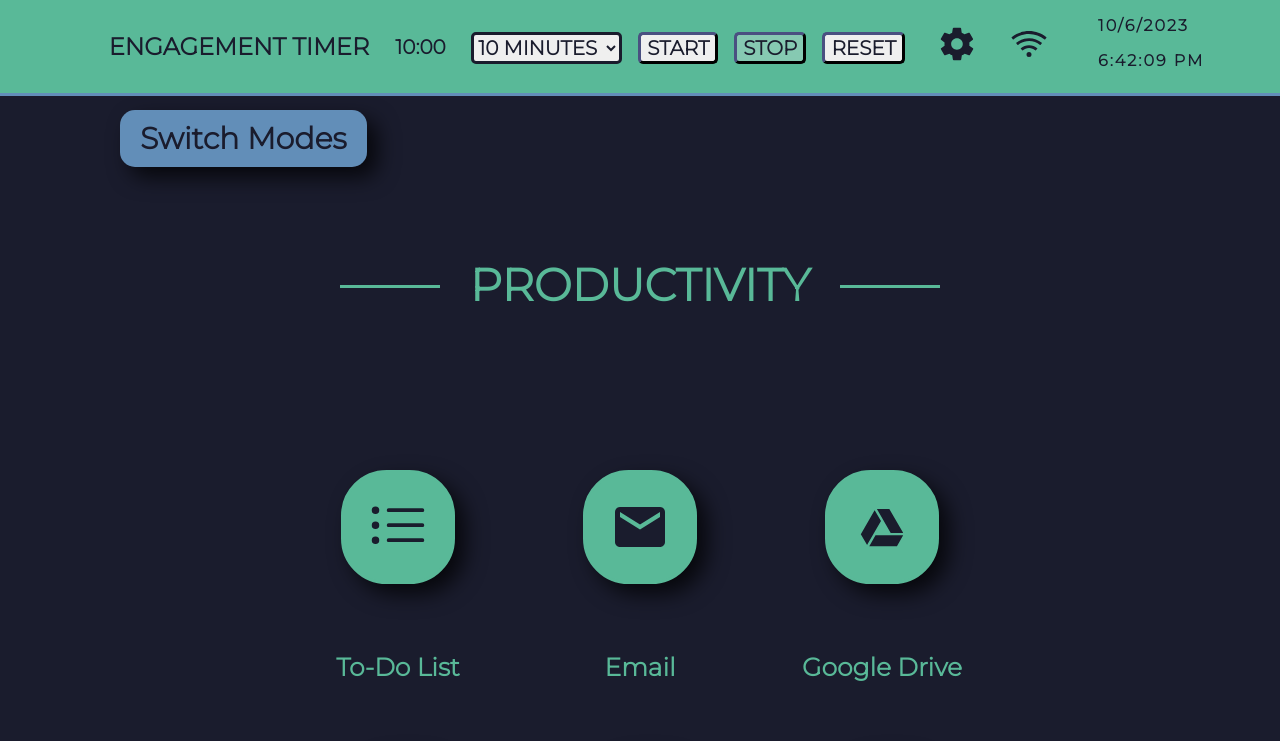
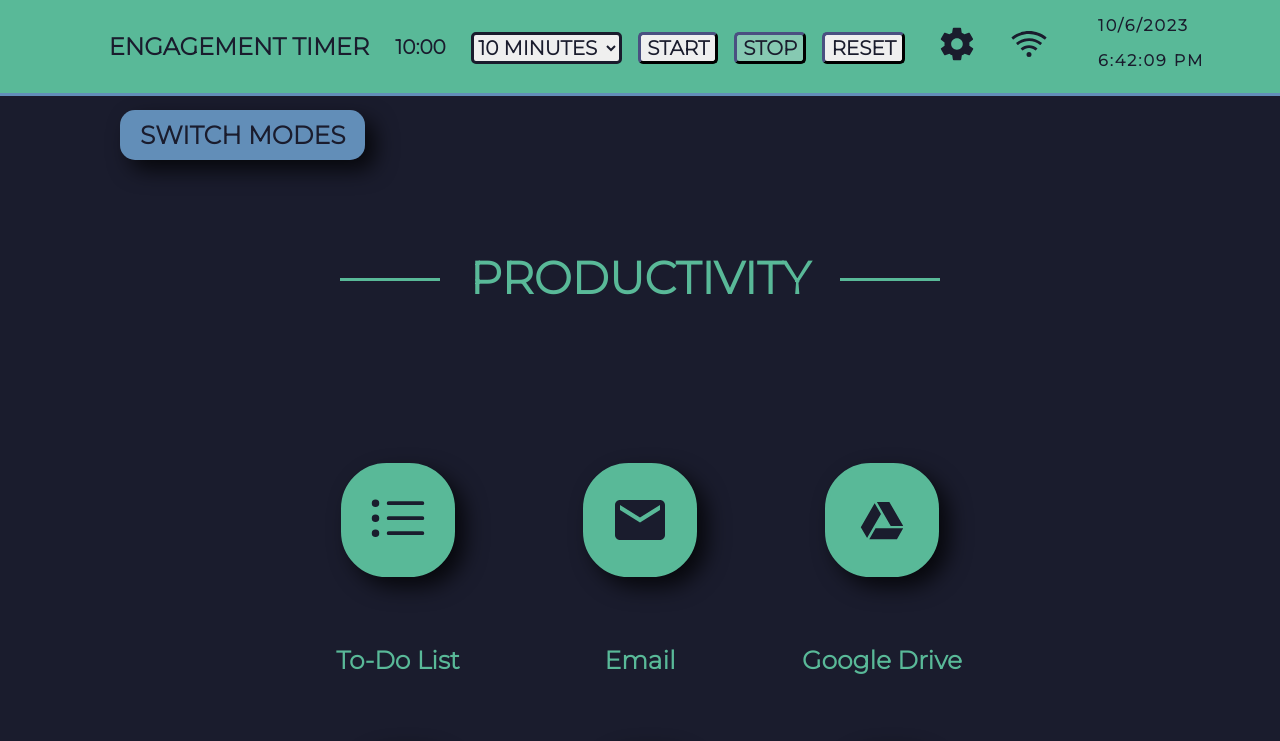
Before and after one commit to mckettja/UI_Project_1, a React (Vite) app in the folder smart-desk-ui/: page / in a window 1280 px wide. Shown: the top 741 px of the page. Built offline with nearby package versions, Linux system fonts and the light colour scheme; no server answers.

Commit message:
last touches

```diff
--- a/smart-desk-ui/src/components/Home.css
+++ b/smart-desk-ui/src/components/Home.css
@@ -13,7 +13,9 @@
 .button {
     padding: 10px 20px;
     text-decoration: none;
-    font-size: 30px;
+    text-transform: uppercase;
+    font-size: 25px;
+    font-weight: bolder;
     border: none;
     border-radius: 15px;
     background-color: #628EB8;
```
